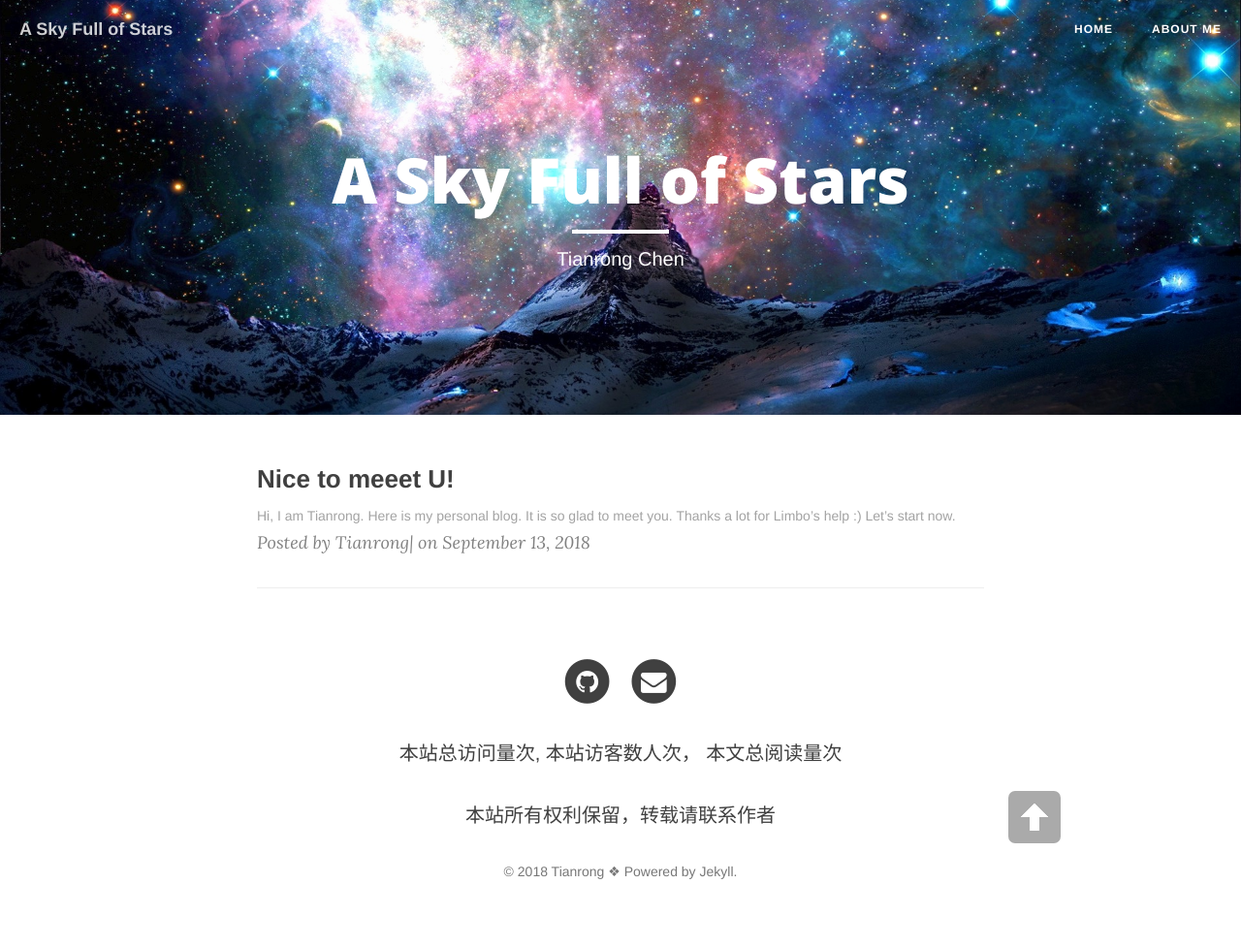
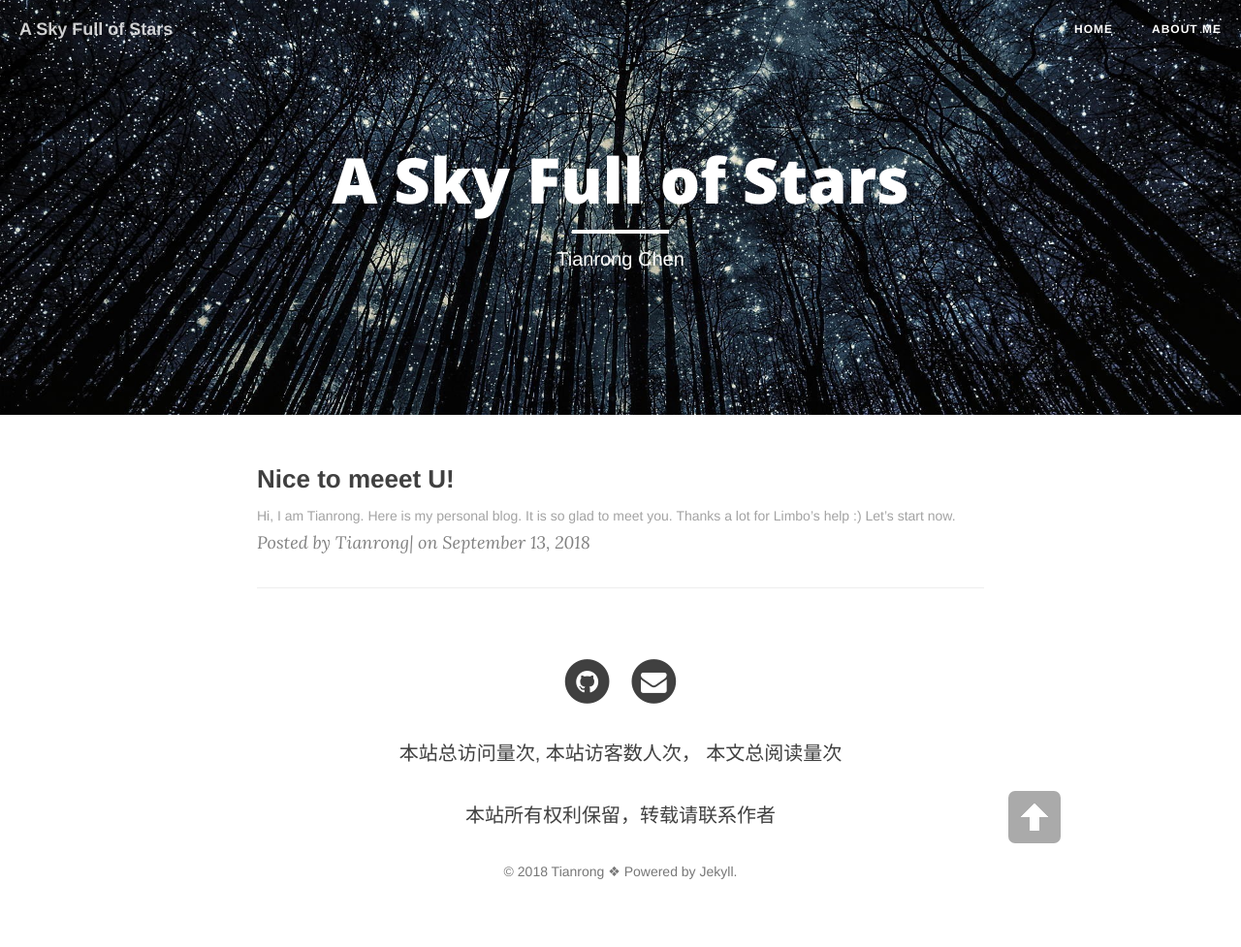
Before and after one commit to trchen12/trchen12.github.io, a Jekyll site: the page built from index.html, in a window 1280 px wide. Shown: the whole page at 97% size. Built offline with Jekyll 4.4.1, drawn with Linux system fonts in a browser that asks for light colours; nearby versions of some CDN libraries; the list of posts is cut into pages by our own code; comment, search, counter and statistics services are not loaded.

Commit message:
Update _config.yml

```diff
--- a/_config.yml
+++ b/_config.yml
@@ -1,6 +1,6 @@
 # Site settings
 title: A Sky Full of Stars
-header-img: "img/stars.jpg"
+header-img: "img/bg.jpg"
 tagline: "cn"
 description: "Tianrong Chen"
 baseurl: ""
```
